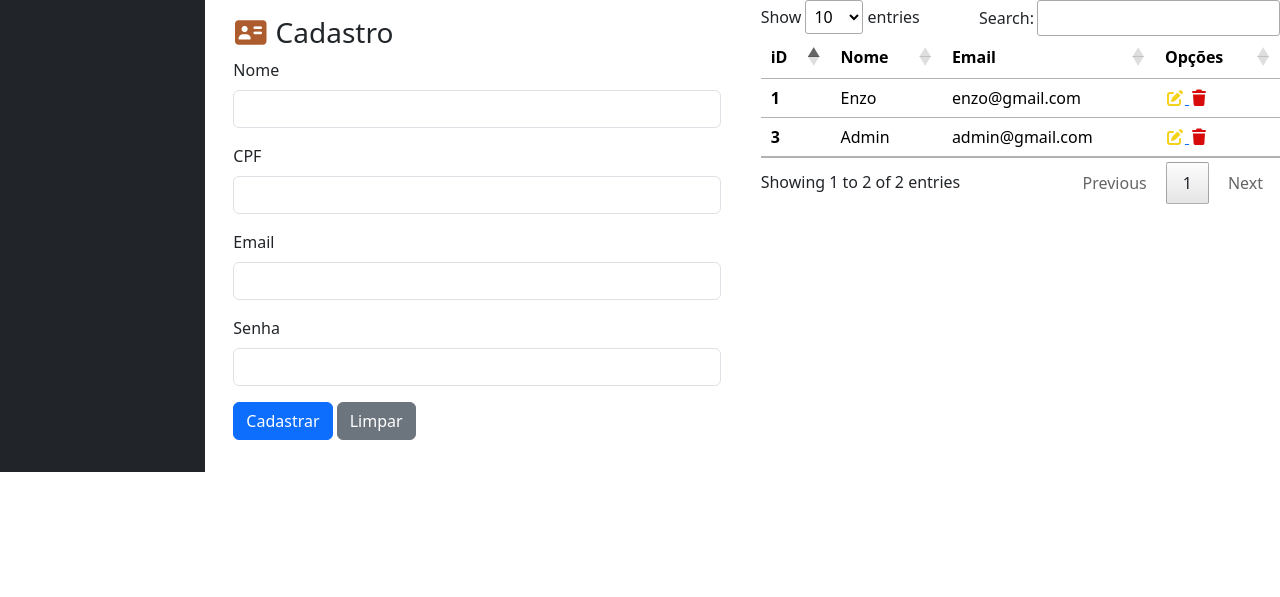
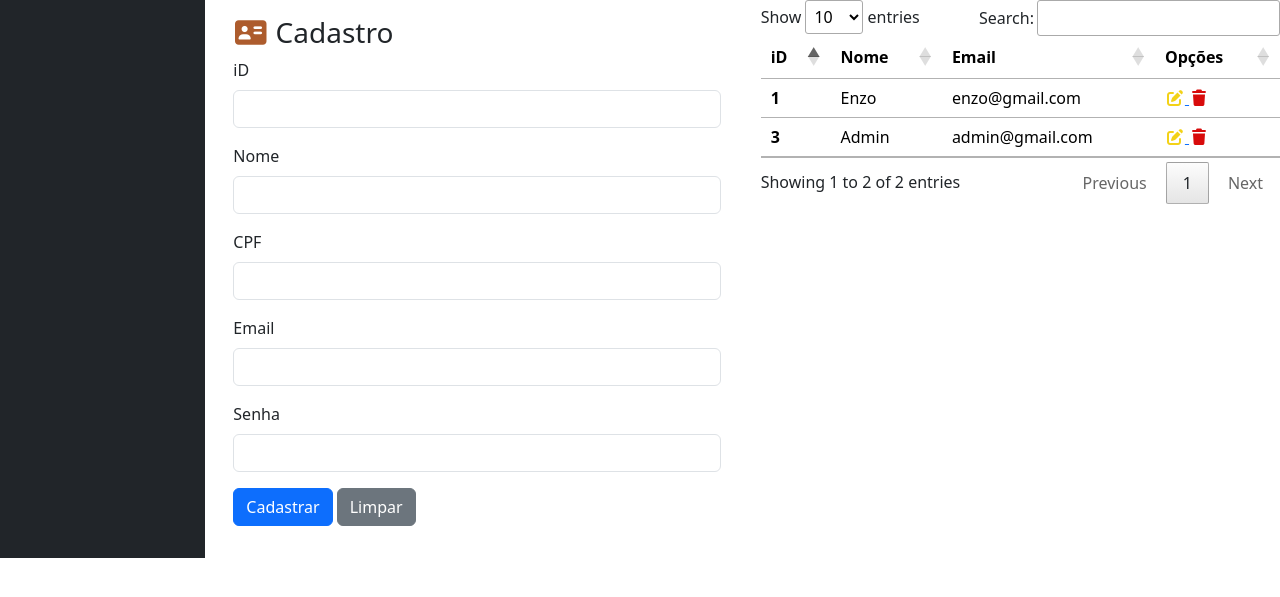
Before and after one commit to lucas0707lm/lucas.ssm, a PHP site: page /principal.php in a window 1280 px wide. Shown: the part 80-677 px from the top of the page. Run offline with PHP 8.4, Linux system fonts and the light colour scheme; a user stored in the database is signed in; data comes from the database, SQL or seed files in the repository; some libraries are stand-ins or nearby versions.

Commit message:
feito alteraçoes

```diff
--- a/projeto itg/principal.php
+++ b/projeto itg/principal.php
@@ -1,6 +1,18 @@
 <?php
 include './backend/conexao.php';
 include './backend/validacao.php';
+
+$destino = "./backend/usuario/inserir.php";
+
+if(!empty($_GET['id'])){
+  $id = $_GET['id'];
+  $sql = "SELECT * FROM usuario WHERE id='$id' ";
+
+  $dados = mysqli_query($conexao, $sql);
+  $usuarios = mysqli_fetch_assoc($dados);
+
+  $destino = "./backend/usuario/alterar.php";
+}
 ?>
 
 <!doctype html>
@@ -77,23 +89,28 @@ include './backend/validacao.php';
 
     </div>
     <div class="col-md-5">
-      <form action="./backend/usuario/inserir.php" method="post" class="p-3">
+      <form action="<?=$destino?>" method="post" class="p-3">
         <h3> <i class="fa-solid fa-address-card" style="color: rgb(173, 92, 45);"></i> Cadastro </h3>
         <div class="mb-3">
+                    <label class="form-label"> iD </label>
+                    <input value="<?php echo isset($usuarios) ? $usuarios['id'] :"" ?>" type="text" name="id" class="form-control" readonly>
+                </div>
+
+                <div class="mb-3">
                     <label class="form-label"> Nome </label>
-                    <input type="text" name="nome" class="form-control">
+                    <input value="<?php echo isset($usuarios) ? $usuarios['nome'] :"" ?>" type="text" name="nome" class="form-control">
                 </div>
                 <div class="mb-3">
                     <label class="form-label"> CPF </label>
-                    <input type="text" name="cpf" class="form-control">
+                    <input value="<?php echo isset($usuarios) ? $usuarios['cpf'] :"" ?>" type="text" name="cpf" class="form-control">
                 </div>
                 <div class="mb-3">
                     <label class="form-label"> Email </label>
-                    <input type="email" name="email" class="form-control">
+                    <input value="<?php echo isset($usuarios) ? $usuarios['email'] :"" ?>" type="email" name="email" class="form-control">
                 </div>
                 <div class="mb-3">
                     <label class="form-label"> Senha </label>
-                    <input type="password" name="senha" class="form-control">
+                    <input value="<?php echo isset($usuarios) ? $usuarios['senha'] :"" ?>" type="password" name="senha" class="form-control">
                 </div>
                 <button type="submit" class="btn btn-primary">Cadastrar</button>
                 <button type="reset" class="btn btn-secondary"> Limpar </button>
@@ -122,7 +139,7 @@ include './backend/validacao.php';
       <td> <?php echo $coluna['nome'] ?> </td>
       <td> <?php echo $coluna['email'] ?> </td>
       <td>
-        <a href=""> <i class="fa-solid fa-pen-to-square" style="color: rgb(243, 210, 24);"></i> </a>
+        <a href="./principal.php?id=<?=$coluna['id']?>"> <i class="fa-solid fa-pen-to-square" style="color: rgb(243, 210, 24);"></i> </a>
         <a href="<?php echo './backend/usuario/excluir.php?id='.$coluna['id'] ?>" onclick="return confirm('Deseja realmente excluir?')" > <i class="fa-solid fa-trash" style="color: rgb(216, 11, 11);"></i> </a>
       </td>
     </tr>
```
Also changed, not shown: projeto itg/backend/usuario/alterar.php (added, +15 -0 lines).
